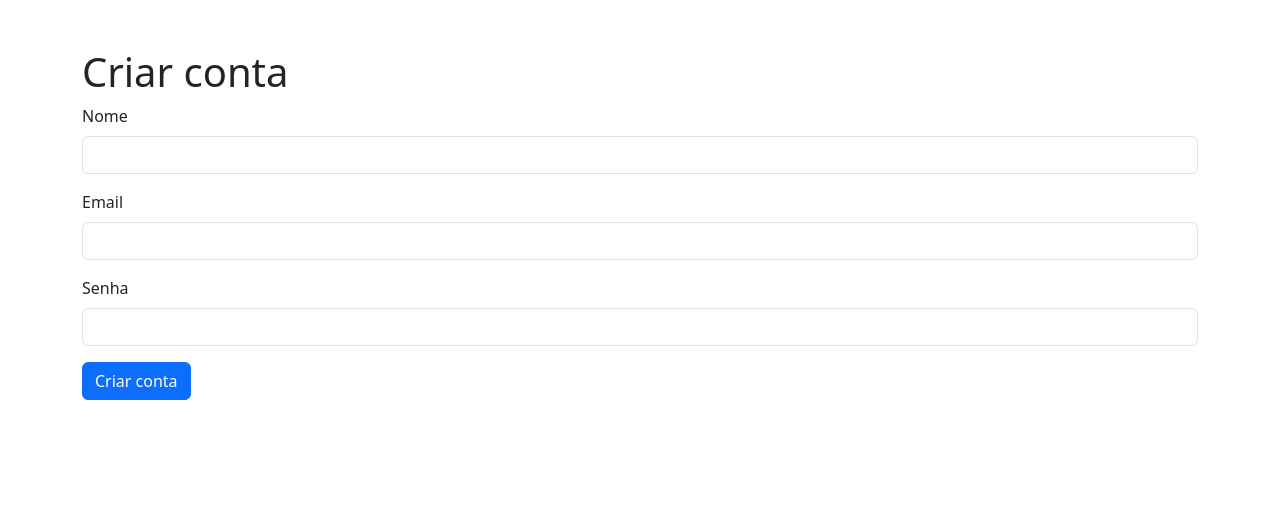
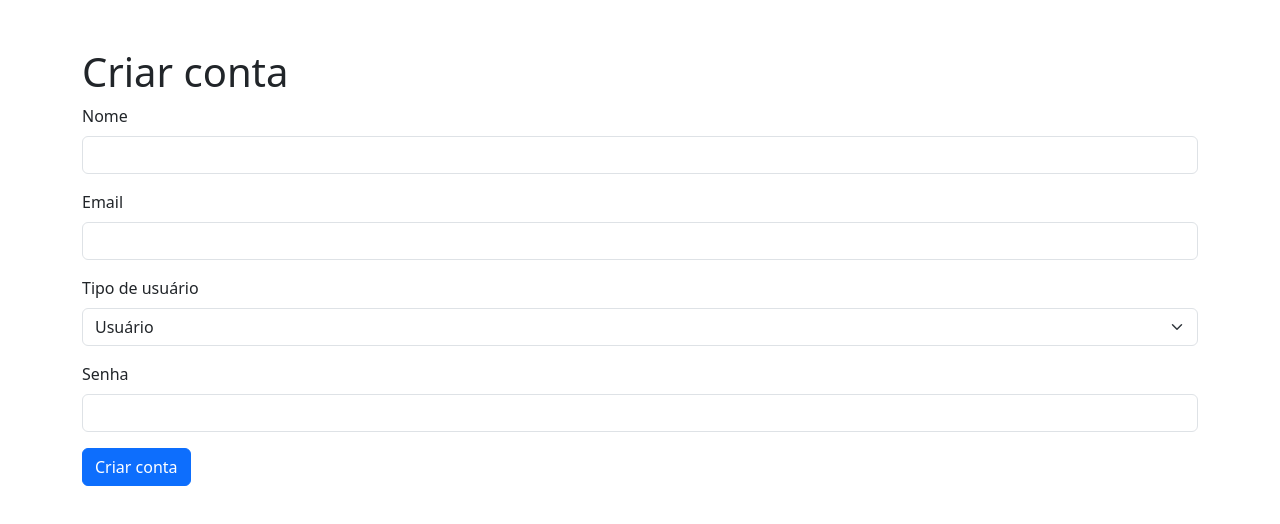
Before and after one commit to cesarfcg/fullstack-jwt-auth, a React (Vite) app: page / in a window 1280 px wide. Shown: the top 524 px of the page. Built offline with nearby package versions, Linux system fonts and the light colour scheme.

Commit message:
adicionando useRole no cadastro

```diff
--- a/src/App.jsx
+++ b/src/App.jsx
@@ -3,16 +3,18 @@ import { registerUser } from "./api/client.js";
 import "./App.css";
 
 function App() {
-  const [name, setName] = useState("");
+  const [username, setName] = useState("");
   const [email, setEmail] = useState("");
+  const [role, setRole] = useState("USER");
   const [password, setPassword] = useState("");
 
   async function handleSubmit(event) {
     event.preventDefault();
 
     const user = {
-      name,
+      username,
       email,
+      role,
       password,
     };
 
@@ -35,7 +37,7 @@ function App() {
           <input
             type="text"
             className="form-control"
-            value={name}
+            value={username}
             onChange={(event) => setName(event.target.value)}
           />
         </div>
@@ -49,6 +51,18 @@ function App() {
             value={email}
             onChange={(event) => setEmail(event.target.value)}
           />
+        </div>
+        <div className="mb-3">
+          <label className="form-label">Tipo de usuário</label>
+
+          <select
+            className="form-select"
+            value={role}
+            onChange={(event) => setRole(event.target.value)}
+          >
+            <option value="USER">Usuário</option>
+            <option value="ADMIN">Administrador</option>
+          </select>
         </div>
 
         <div className="mb-3">
```
